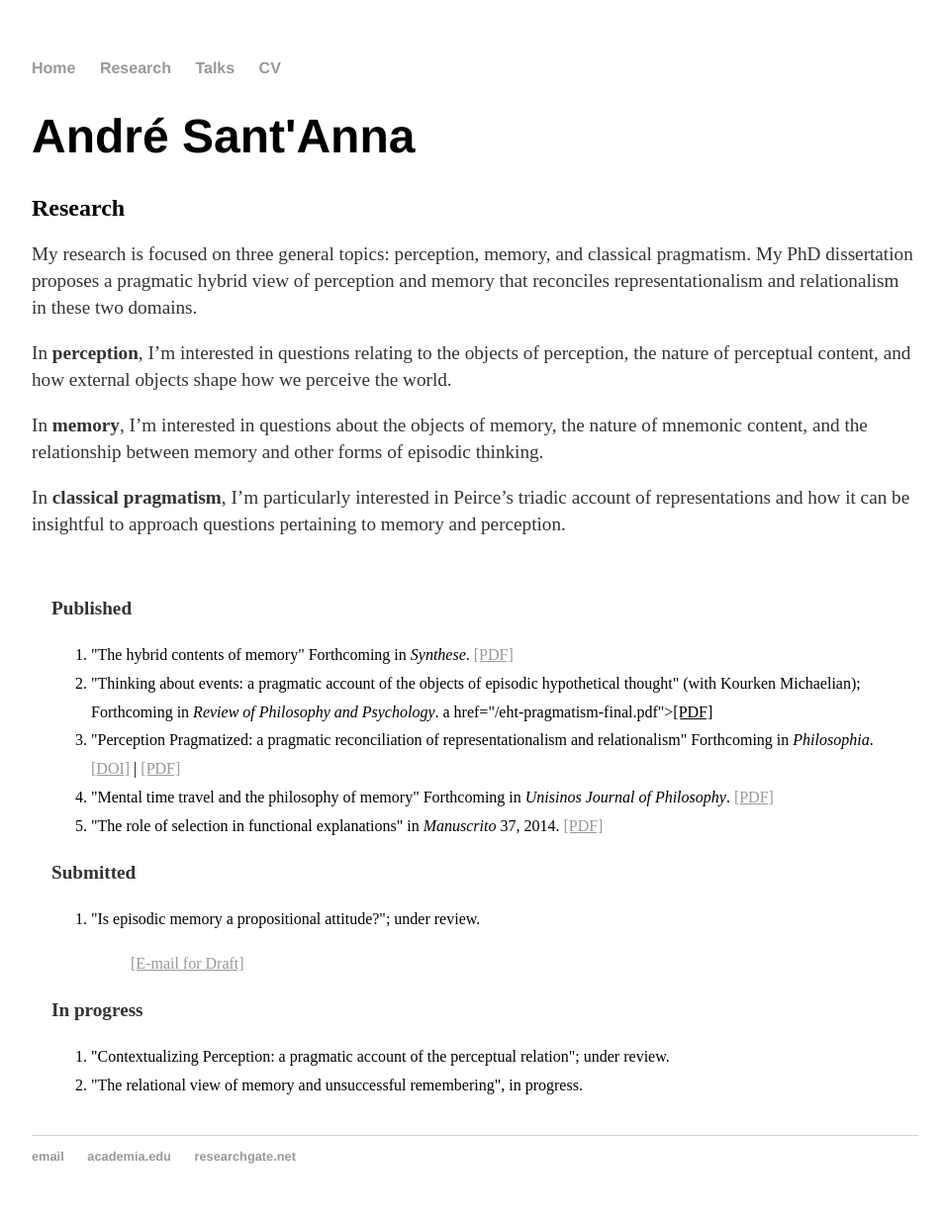
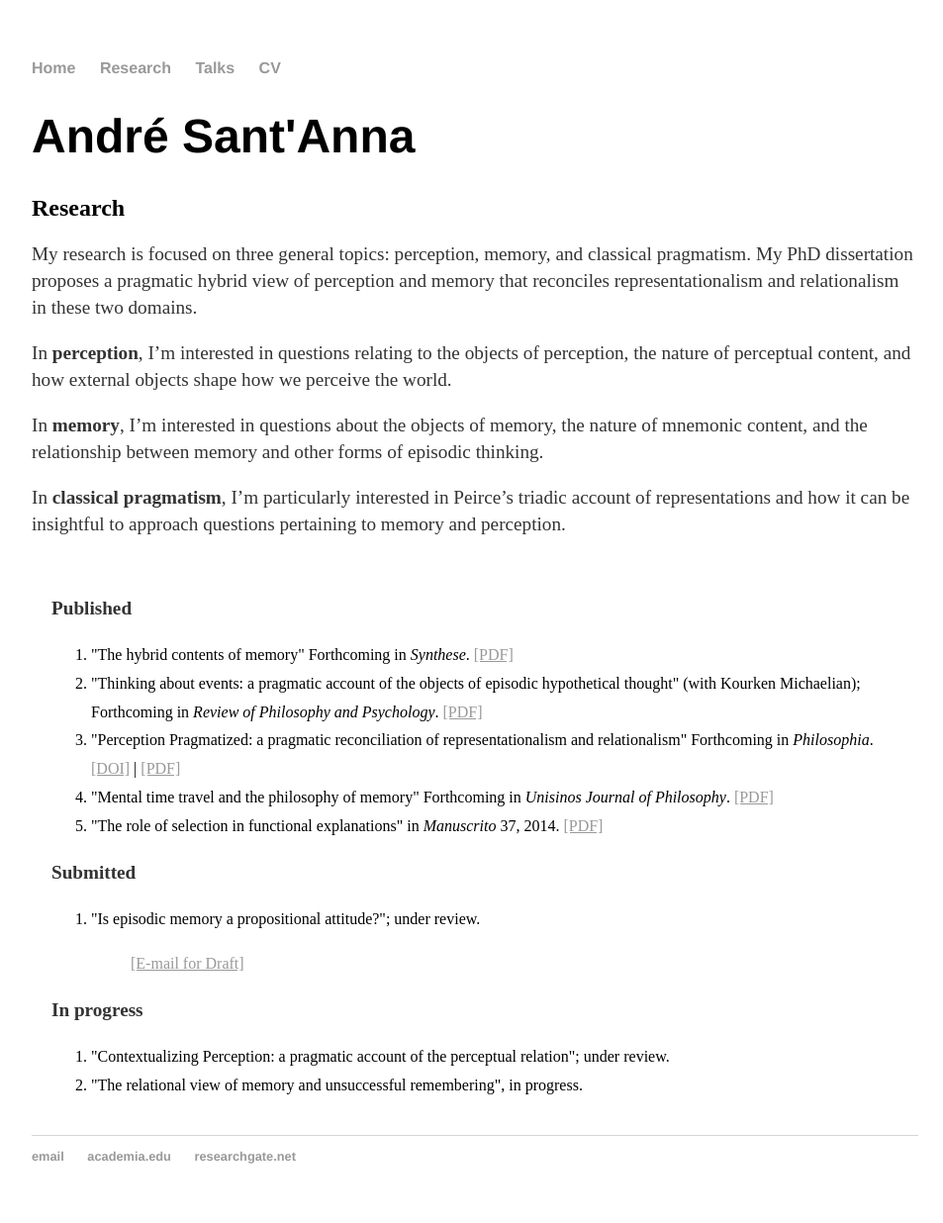
Before and after one commit to andresantanna/andresantanna.github.io, a Jekyll site: the page built from research.html, in a window 1280 px wide. Shown: the whole page at 99% size, without its empty margins (160-1113 px from the left). Built offline with Jekyll 4.4.1, drawn with Linux system fonts in a browser that asks for light colours; comment, search, counter and statistics services are not loaded.

Commit message:
Update research.html

```diff
--- a/research.html
+++ b/research.html
@@ -20,7 +20,7 @@ title: André Sant'Anna - Research
 
 <ol type="1">
 	<li>"The hybrid contents of memory" Forthcoming in <i>Synthese</i>. <a href="/hybrid-contents.pdf"><u>[PDF]</u></a></li>
-	<li>"Thinking about events: a pragmatic account of the objects of episodic hypothetical thought" (with Kourken Michaelian); Forthcoming in <i>Review of Philosophy and Psychology</i>. a href="/eht-pragmatism-final.pdf"><u>[PDF]</u></a></li>
+	<li>"Thinking about events: a pragmatic account of the objects of episodic hypothetical thought" (with Kourken Michaelian); Forthcoming in <i>Review of Philosophy and Psychology</i>. <a href="/eht-pragmatism-final.pdf"><u>[PDF]</u></a></li>
 	<li>"Perception Pragmatized: a pragmatic reconciliation of representationalism and relationalism" Forthcoming in <i>Philosophia</i>. <a href="https://doi.org/10.1007/s11406-017-9919-8"><u>[DOI]</u></a> | <a href="/perception-pragmatized.pdf"><u>[PDF]</u></a></li>
 	<li>"Mental time travel and the philosophy of memory" Forthcoming in <i>Unisinos Journal of Philosophy</i>. <a href="/memory-mtt.pdf"><u>[PDF]</u></a></li>
 	<li>"The role of selection in functional explanations" in <i>Manuscrito</i> 37, 2014. <a href="http://www.scielo.br/pdf/man/v37n2/0100-6045-man-2014005000001.pdf"><u>[PDF]</u></a></li>
```
